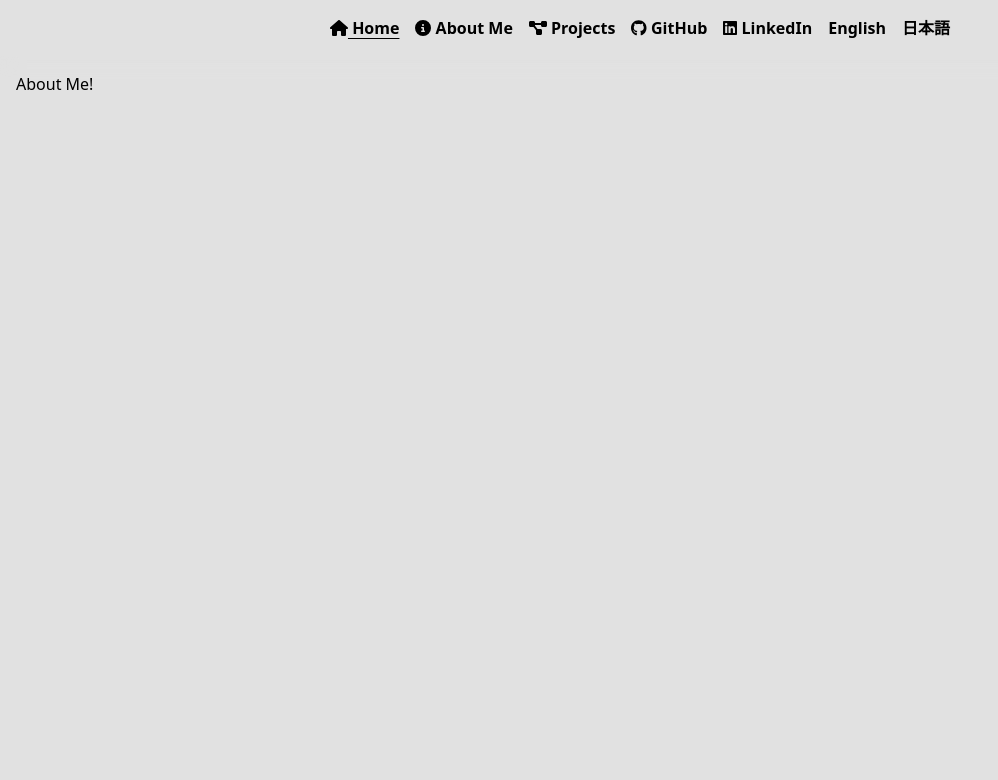
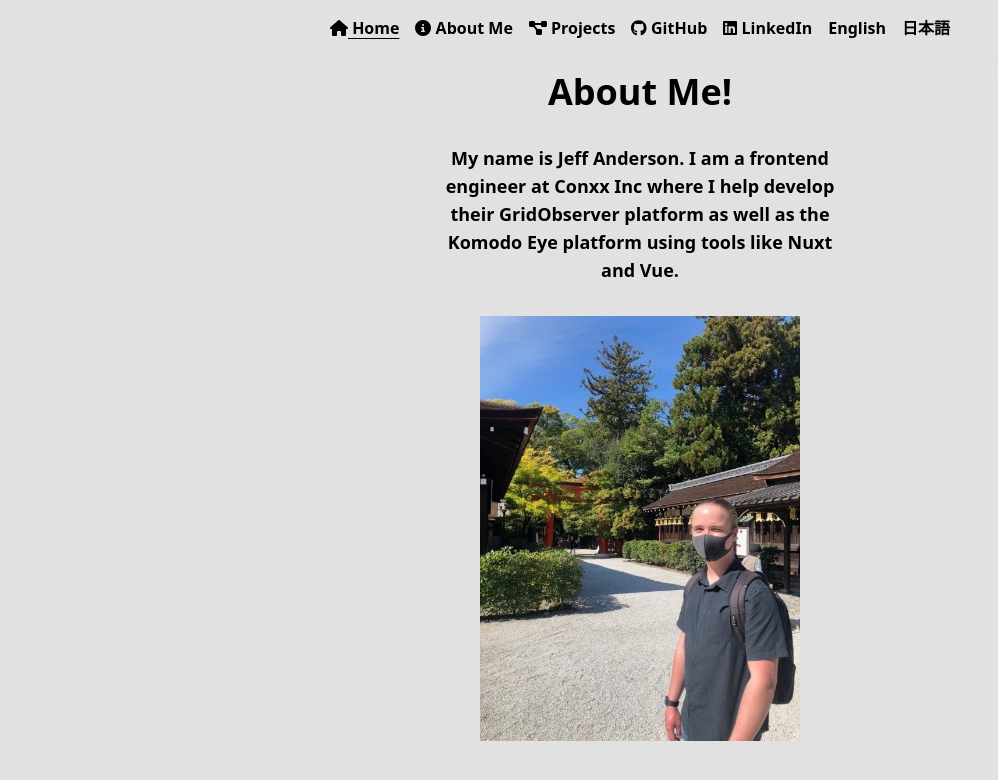
Before and after one commit to foggeydoughtnut/nuxt-portfolio, a Nuxt app: page /about in a window 1280 px wide. Shown: the top 780 px of the page, without its empty margins (0-998 px from the left). Built offline with nearby package versions, Linux system fonts and the light colour scheme.

Commit message:
basic about me page done

```diff
--- a/components/NavBar.vue
+++ b/components/NavBar.vue
@@ -5,6 +5,7 @@
         <NuxtLink
           v-if="page.id === selectedPage"
           :to="page.to"
+          :target="page.target"
           class="underline hover:text-secondary font-semibold underline-offset-4"
         >
           <font-awesome-icon :icon="page.icon" /> {{ page.title }}
@@ -14,6 +15,7 @@
           v-else
           :to="page.to"
           @click="setSelectedPage(page.id)"
+          :target="page.target"
           class="hover:text-secondary font-semibold"
         >
           <font-awesome-icon :icon="page.icon" /> {{ page.title }}
@@ -58,30 +60,35 @@ const pages = computed(() => [
     to: localePath({ name: 'index' }),
     icon: 'fa-solid fa-house',
     id: 0,
+    target: '',
   },
   {
     title: t('about'),
     to: localePath({ name: 'about' }),
     icon: 'fa-solid fa-circle-info',
     id: 1,
+    target: '',
   },
   {
     title: t('projects'),
     to: localePath({ name: 'projects' }),
     icon: 'fa-solid fa-diagram-project',
     id: 2,
+    target: '',
   },
   {
     title: t('github'),
     to: 'https://github.com/foggeydoughtnut',
     icon: 'fa-brands fa-github',
-    id: 3
+    id: 3,
+    target: "_blank"
   },
   {
     title: t('linkedin'),
     to: 'https://www.linkedin.com/in/jeff-anderson-967391236/',
     icon: 'fa-brands fa-linkedin',
-    id: 4
+    id: 4,
+    target: "_blank"
   }
 ])
 
--- /dev/null
+++ b/components/PageTitle.vue
@@ -0,0 +1,21 @@
+<template>
+  <div class="flex items-center justify-center text-center">
+    <div class="w-1/3">
+      <h1 class="text-4xl font-bold">{{ t(title) }}</h1>
+      <h3 v-if="description" class="text-lg font-semibold my-8">{{ t(description) }}</h3>
+    </div>
+  </div>
+
+
+</template>
+
+<script setup lang="ts">
+  const { t } = useI18n();
+
+  const props = defineProps<{
+    title: string,
+    description?: string
+  }>()
+
+  const { title, description } = toRefs(props);
+</script>
--- a/components/ProjectCard.vue
+++ b/components/ProjectCard.vue
@@ -24,7 +24,5 @@
     description: string,
   }>()
 
-  const { image, title, description } = toRefs(props);
-
   const { t } = useI18n();
 </script>
--- a/i18n.config.ts
+++ b/i18n.config.ts
@@ -18,6 +18,15 @@ export default defineI18nConfig(() => ({
         // Home Page
         welcome_message: 'Welcome!',
         most_recent_project: 'Below is my most recent project',
+        //
+
+        // About Page
+        about_title: 'About Me!',
+        bio: 'My name is Jeff Anderson. I am a frontend engineer at Conxx Inc where I help develop their GridObserver platform as well as the Komodo Eye platform using tools like Nuxt and Vue. ',
+        //
+
+        // Projects Page
+        projects_page_title: "Projects",
         //
 
         // Project Card
@@ -45,9 +54,19 @@ export default defineI18nConfig(() => ({
         most_recent_project: "最近の作品",
         //
 
+        // About Page
+        about_title: '自己紹介！',
+        bio: 'ENTER TRANSLATION',
+        //
+
+        // Projects Page
+        projects_page_title: "作品",
+        //
+
         // Project Card
         learn_more: "もっと情報",
         //
+
 
         // Projects
         // Galaga
--- a/pages/about/index.vue
+++ b/pages/about/index.vue
@@ -1,5 +1,6 @@
 <template>
-  <div>
-    About Me!
+  <PageTitle title="about_title" description="bio"/>
+  <div class="flex items-center justify-center">
+    <NuxtPicture src="MyPicture.jpg" />
   </div>
 </template>
--- a/pages/index.vue
+++ b/pages/index.vue
@@ -1,12 +1,6 @@
-<script setup lang="ts">
-const { t } = useI18n();
-
-</script>
-
 <template>
+  <PageTitle title="welcome_message" description="most_recent_project"/>
   <div class="grid grid-cols-1 justify-items-center">
-    <h1 class="text-4xl font-bold">{{ t('welcome_message') }}</h1>
-    <h3 class="text-lg font-semibold my-8">{{ t('most_recent_project') }}</h3>
     <div class="w-1/3">
       <ProjectCard image="/Galaga.png" title="galaga_title" description="galaga_description"/>
     </div>
--- a/pages/projects/index.vue
+++ b/pages/projects/index.vue
@@ -1,5 +1,3 @@
 <template>
-  <div>
-    Projects
-  </div>
+  <PageTitle title="projects_page_title" />
 </template>
```
Also changed, not shown: public/MyPicture.jpg (added).
